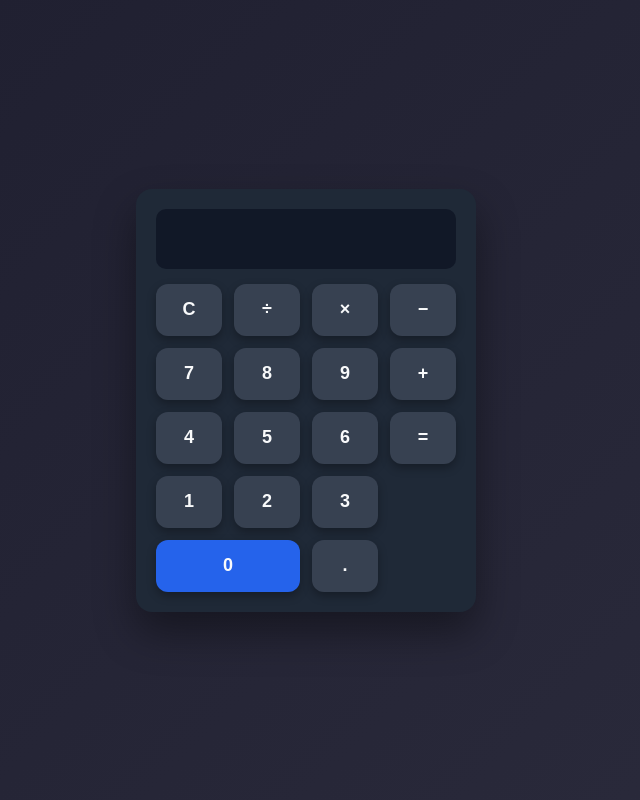
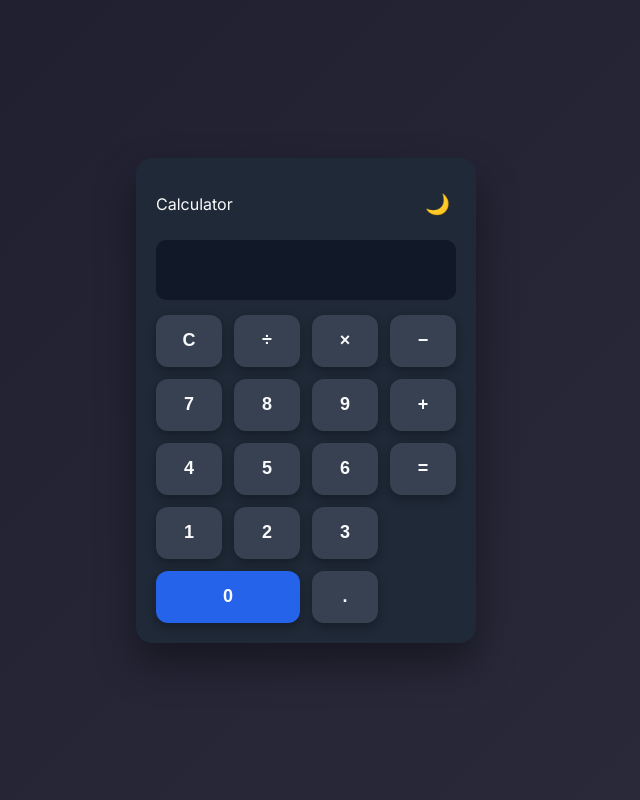
Before and after one commit to aghiilp/calculator, a Flask app: page / in a window 1280 px wide. Shown: the whole page, without its empty margins (334-974 px from the left). Run offline with Flask 3, Linux system fonts and the light colour scheme.

Commit message:
calculator-v2.3: toggle theme (dark and light)

```diff
--- a/static/script.js
+++ b/static/script.js
@@ -1,4 +1,13 @@
 let display = document.getElementById("display");
+let body = document.body;
+let toggleBtn = document.getElementById("themeToggle");
+
+// Load saved theme
+if (localStorage.getItem("theme") === "light") {
+    body.classList.remove("dark");
+    body.classList.add("light");
+    toggleBtn.textContent = "☀️";
+}
 
 function appendValue(value) {
     display.value += value;
@@ -20,6 +29,20 @@ function calculate() {
 
 function animateDisplay() {
     display.classList.remove("updated");
-    void display.offsetWidth; // trick to restart animation
+    void display.offsetWidth; // restart animation
     display.classList.add("updated");
 }
+
+function toggleTheme() {
+    if (body.classList.contains("dark")) {
+        body.classList.remove("dark");
+        body.classList.add("light");
+        toggleBtn.textContent = "☀️";
+        localStorage.setItem("theme", "light");
+    } else {
+        body.classList.remove("light");
+        body.classList.add("dark");
+        toggleBtn.textContent = "🌙";
+        localStorage.setItem("theme", "dark");
+    }
+}
--- a/static/style.css
+++ b/static/style.css
@@ -9,6 +9,24 @@ body {
     font-family: 'Inter', Arial, sans-serif;
     margin: 0;
 }
+
+.top-bar {
+    display: flex;
+    justify-content: space-between;
+    align-items: center;
+    color: #f9fafb;
+    margin-bottom: 10px;
+}
+
+#themeToggle {
+    background: transparent;
+    border: none;
+    font-size: 20px;
+    cursor: pointer;
+    color: inherit;
+    box-shadow: none;
+}
+
 
 .calculator {
     background: #1f2937;
@@ -81,3 +99,35 @@ button:active {
     50% { transform: scale(1.03); }
     100% { transform: scale(1); }
 }
+
+/* Light theme */
+body.light {
+    background: linear-gradient(135deg, #e5e7eb, #f3f4f6);
+}
+
+body.light .calculator {
+    background: #ffffff;
+}
+
+body.light #display {
+    background: #f3f4f6;
+    color: #111827;
+}
+
+body.light button {
+    background: #e5e7eb;
+    color: #111827;
+}
+
+body.light button:hover {
+    background: #d1d5db;
+}
+
+body.light .zero {
+    background: #2563eb;
+    color: #ffffff;
+}
+
+body.light .top-bar {
+    color: #111827;
+}
--- a/templates/index.html
+++ b/templates/index.html
@@ -5,8 +5,14 @@
     <title>Calculator v2</title>
     <link rel="stylesheet" href="{{ url_for('static', filename='style.css') }}">
 </head>
-<body>
+<body class="dark">
+
     <div class="calculator">
+        <div class="top-bar">
+            <span>Calculator</span>
+            <button id="themeToggle" onclick="toggleTheme()">🌙</button>
+        </div>
+
         <input type="text" id="display" disabled>
 
         <div class="buttons">
```
